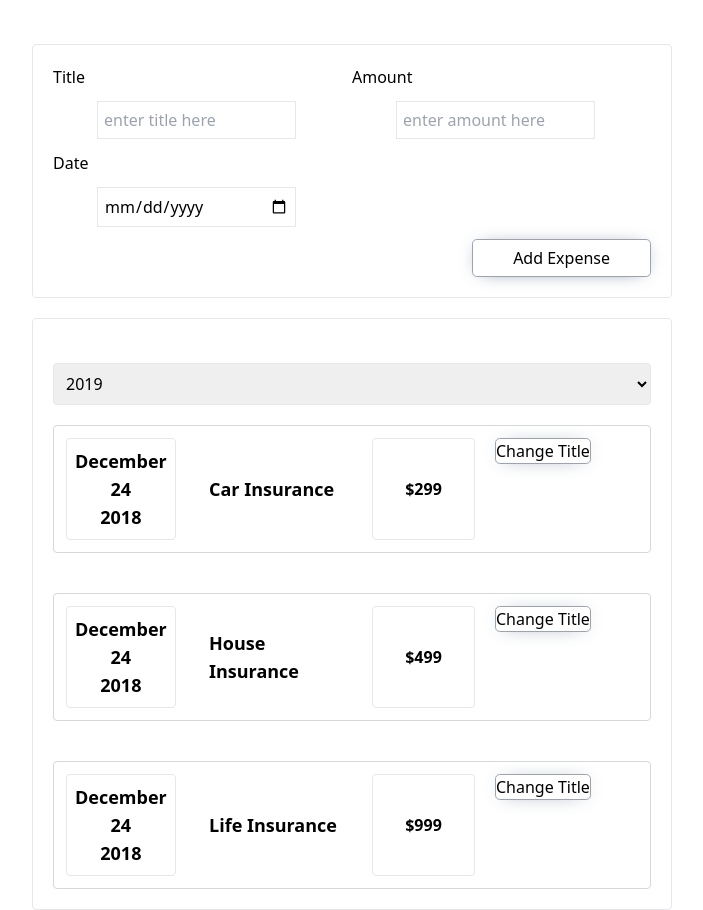
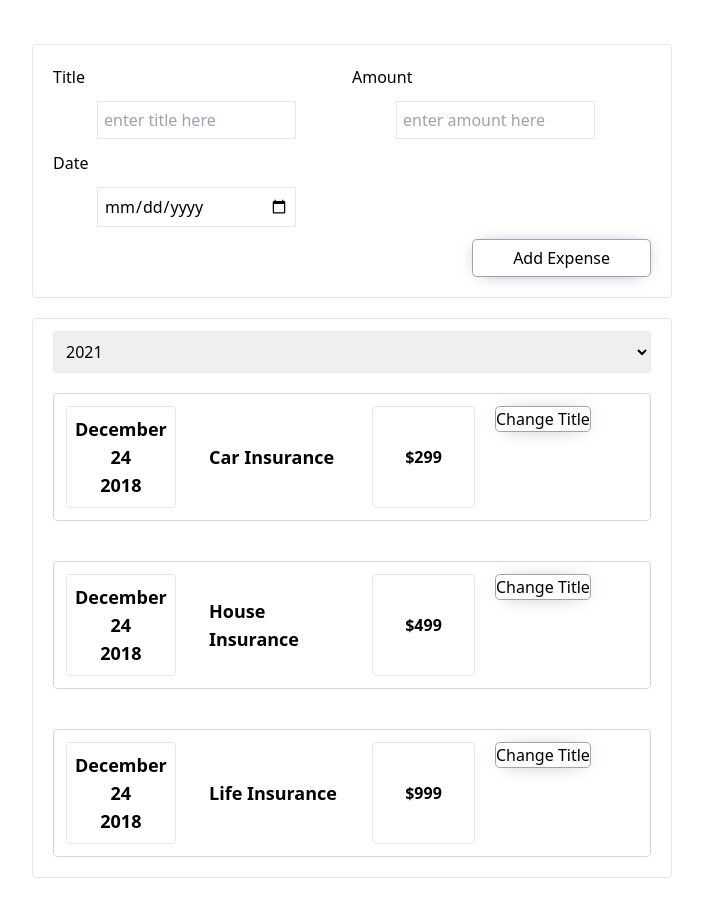
Before and after one commit to filjoseph1989/learn-reactjs, a React (Create React App) app: page / in a window 1280 px wide. Shown: the whole page, without its empty margins (288-991 px from the left). After the commit the page ends 878 px from the top, so only its background shows below. Built offline with nearby package versions, Linux system fonts and the light colour scheme.

Commit message:
Added conditional

```diff
--- a/src/components/expenses/Expenses.js
+++ b/src/components/expenses/Expenses.js
@@ -2,32 +2,43 @@ import ExpenseItem from './ExpenseItem';
 import {useState} from 'react';
 
 function Expenses(props) {
-    const [selectedYear, setSelectedYear] = useState('2021');
+    const [selectedYear, setSelectedYear] = useState('2018');
 
     const selectedYearHandler = (event) => {
         setSelectedYear(event.target.value);
     }
 
+    const filterExpenses = props.items.filter((expense) => {
+        return expense.date.getFullYear().toString() === selectedYear;
+    });
+
+    let expenseContent = <p className="border mx-5 my-2.5 p-2">Item not found!</p>;
+
+    if (filterExpenses.length > 0) {
+        expenseContent = filterExpenses.map(
+            expense => {
+                return <ExpenseItem
+                    key={expense.id}
+                    title={expense.title}
+                    amount={expense.amount}
+                    date={expense.date} />
+            }
+        );
+    }
+
     return (
         <header className="App-header border grid mt-5 mx-auto rounded w-1/2">
             <select
-                className="border mt-11 mx-5 p-2 rounded"
+                className="border mt-3 mx-5 p-2 rounded"
                 selected={selectedYear}
                 onChange={selectedYearHandler}>
+                    <option value="2021">2021</option>
+                    <option value="2020">2020</option>
                     <option value="2019">2019</option>
-                    <option value="2020">2020</option>
-                    <option value="2021">2021</option>
+                    <option value="2018">2018</option>
             </select>
 
-            {props.items.map(
-                expense => {
-                    return <ExpenseItem
-                        key={expense.id}
-                        title={expense.title}
-                        amount={expense.amount}
-                        date={expense.date} />
-                }
-            )}
+            {expenseContent}
         </header>
     );
 }
```
